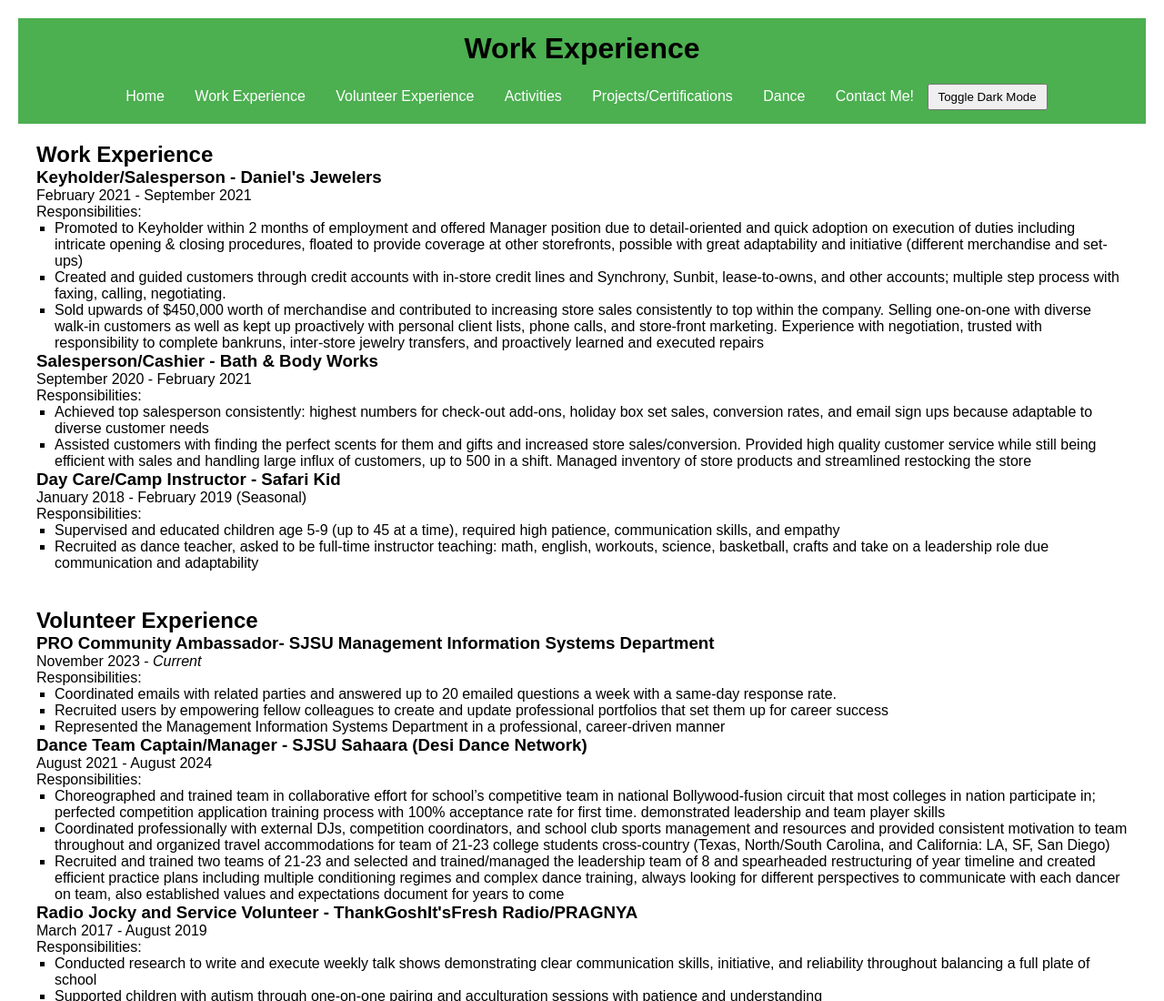
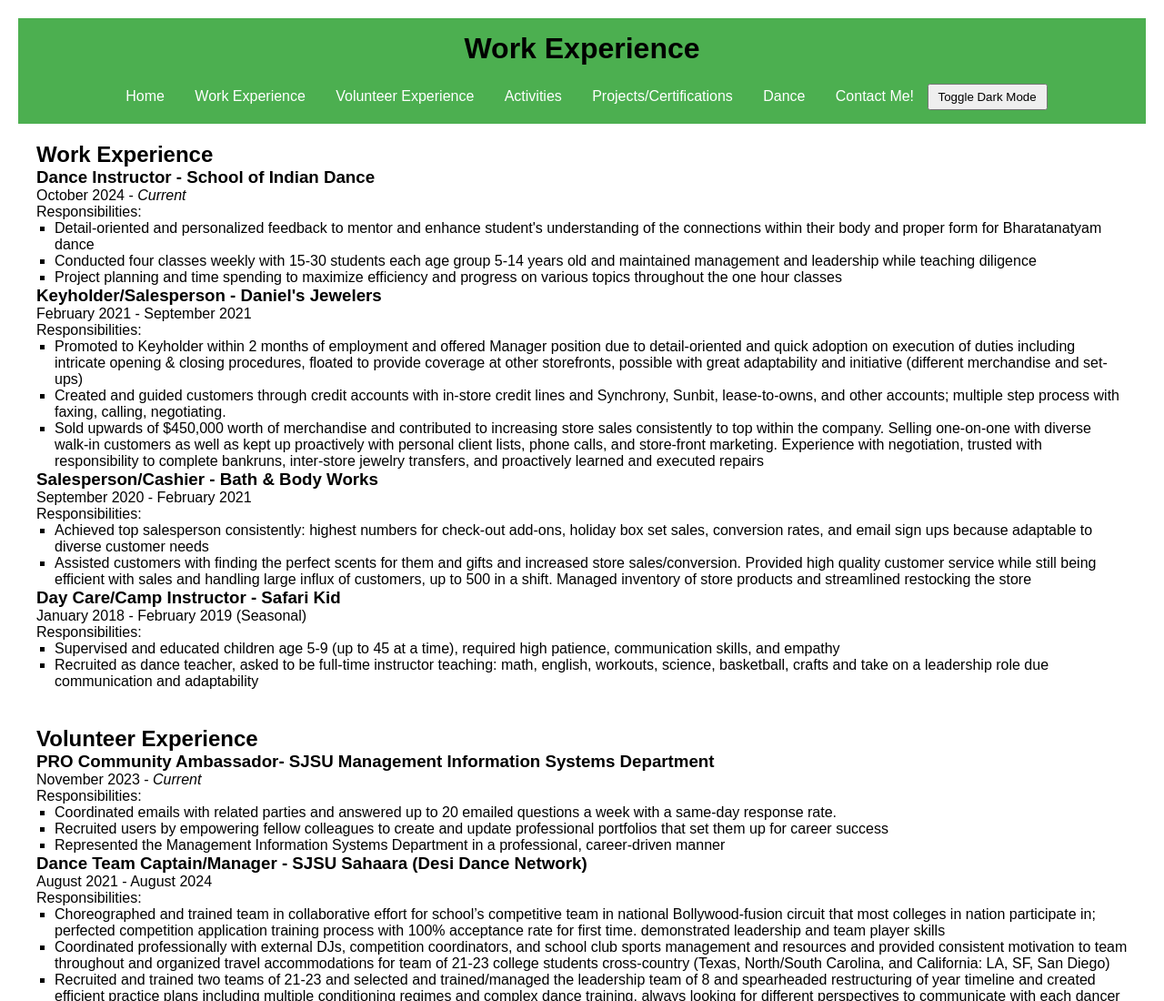
Before and after one commit to swethanair4/portfolio, a plain HTML site: page workexp.html in a window 1280 px wide. Shown: the top 1100 px of the page at 91% size. Drawn offline with Linux system fonts and the light colour scheme.

Commit message:
Update workexp.html added dance instructor work experience

```diff
--- a/workexp.html
+++ b/workexp.html
@@ -25,6 +25,17 @@
     <main>
         <section id="work">
             <h2>Work Experience</h2>
+
+             <div class="work-item">
+                <h3>Dance Instructor - School of Indian Dance</h3>
+                <p>October 2024 - <i>Current</i></p>
+                <p>Responsibilities:</p>
+                <ul>
+                    <li>Detail-oriented and personalized feedback to mentor and enhance student's understanding of the connections within their body and proper form for Bharatanatyam dance</li>
+                    <li>Conducted four classes weekly with 15-30 students each age group 5-14 years old and maintained management and leadership while teaching diligence</li>
+                    <li>Project planning and time spending to maximize efficiency and progress on various topics throughout the one hour classes</li>
+                </ul>
+            </div>
 
             <div class="work-item">
                 <h3>Keyholder/Salesperson - Daniel's Jewelers</h3>
```
